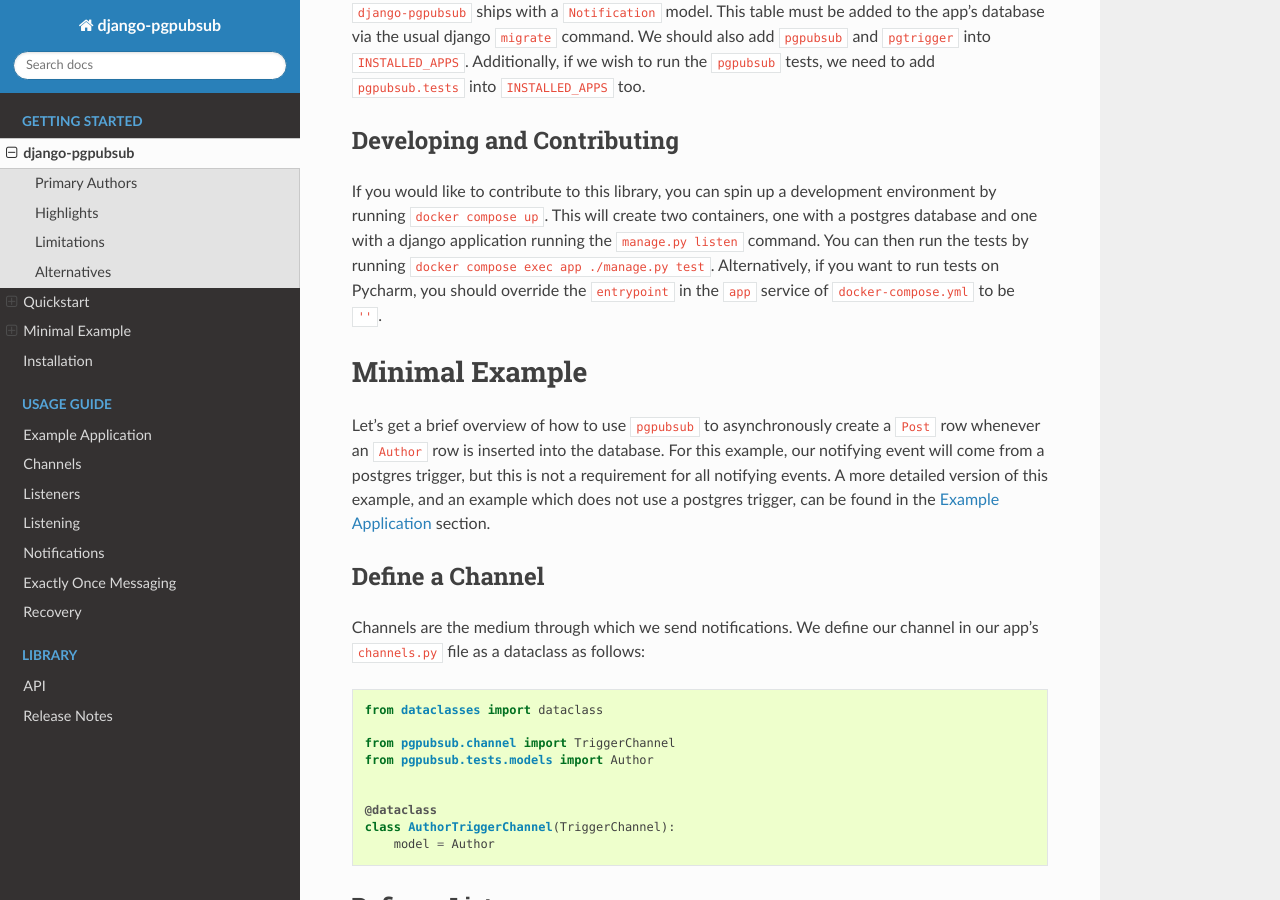
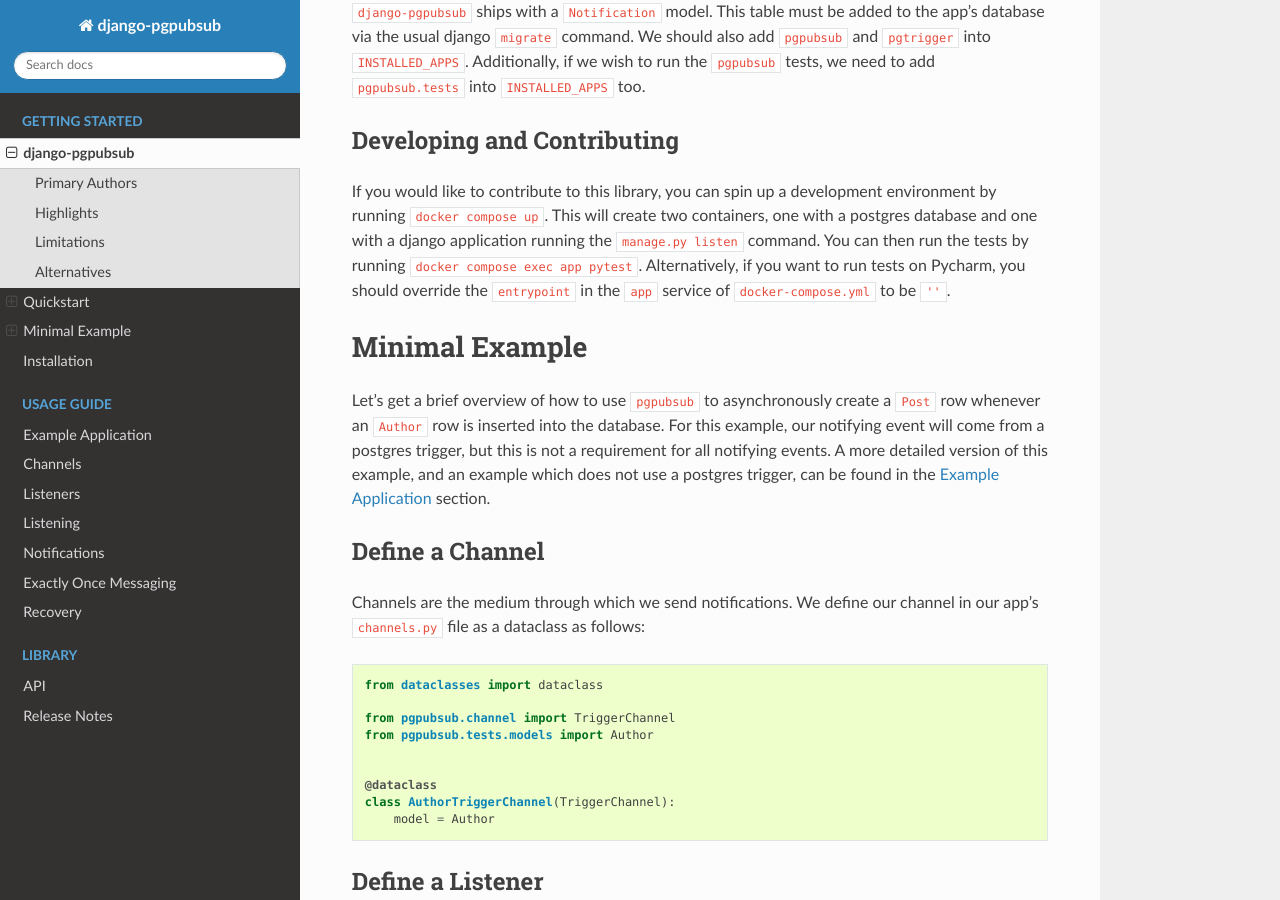
Before and after one commit to PaulGilmartin/django-pgpubsub, a Sphinx documentation site: the page built from docs/index.rst, in a window 1280 px wide and 900 px high, scrolled down 2284 px. Built offline with Sphinx 7.4.7 and the Read the Docs theme 2.0.0, drawn with Linux system fonts in a browser that asks for light colours.

Commit message:
Fix docker unit test command

```diff
--- a/docs/index.rst
+++ b/docs/index.rst
@@ -133,7 +133,7 @@
 by running ``docker compose up``.
 This will create two containers, one with a postgres database and one with a
 django application running the ``manage.py listen`` command.
-You can then run the tests by running ``docker compose exec app ./manage.py test``.
+You can then run the tests by running ``docker compose exec app pytest``.
 Alternatively, if you want to run tests on Pycharm, you should override the ``entrypoint``
 in the ``app`` service of ``docker-compose.yml`` to be ``''``.
 
```
